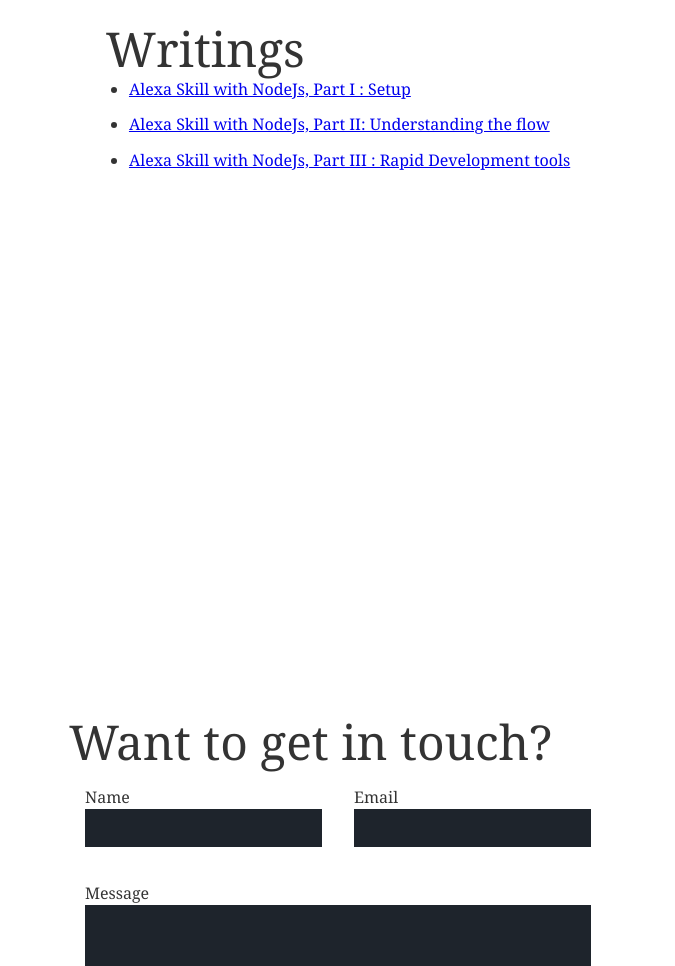
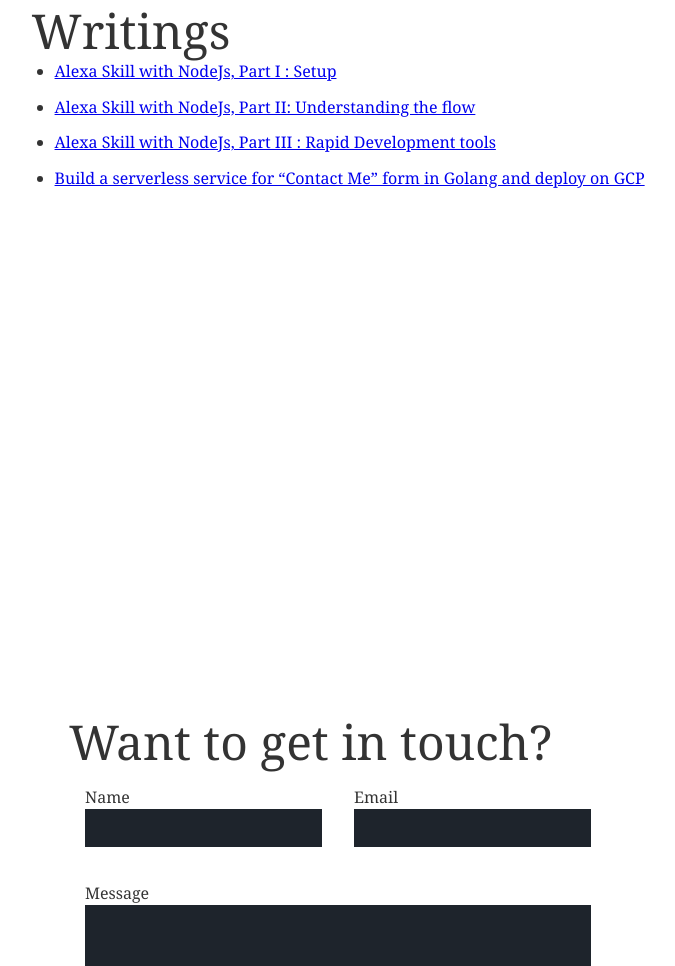
Before and after one commit to itachiRedhair/portfolio, a Gatsby site: page / in a window 1280 px wide. Shown: the part 3492-4458 px from the top of the page, without its empty margins (302-977 px from the left). Built offline with nearby package versions, Linux system fonts and the light colour scheme; Gatsby itself is replaced by a stand-in of ours; some packages are replaced by stand-ins of ours.

Commit message:
Update Main Content “writings”

```diff
--- a/content/writings.md
+++ b/content/writings.md
@@ -9,4 +9,9 @@
   - heading: 'Alexa Skill with NodeJs, Part III : Rapid Development tools'
     link: >-
       https://medium.com/@akshay.milmile/alexa-skill-with-nodejs-part-iii-rapid-development-tools-f98294040431
+  - heading: >-
+      Build a serverless service for “Contact Me” form in Golang and deploy on
+      GCP
+    link: >-
+      https://medium.com/@akshay.milmile/build-a-serverless-service-for-contact-me-form-in-golang-and-deploy-on-gcp-475e53aa6364
 ---
```
